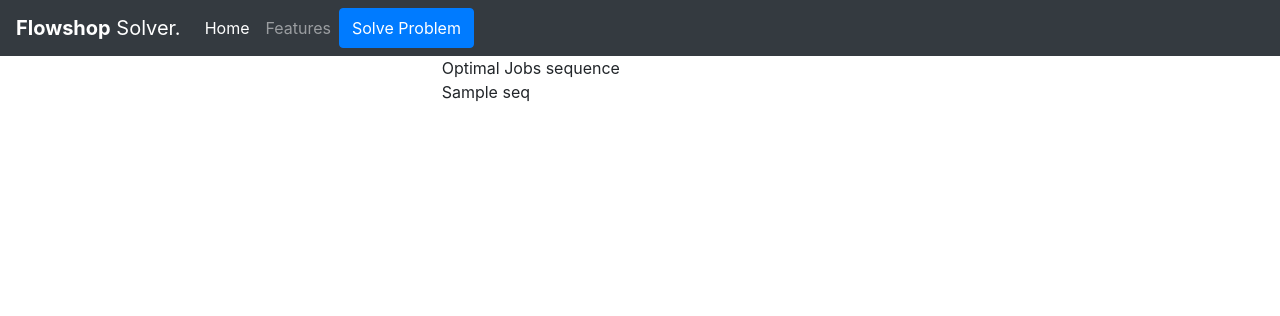
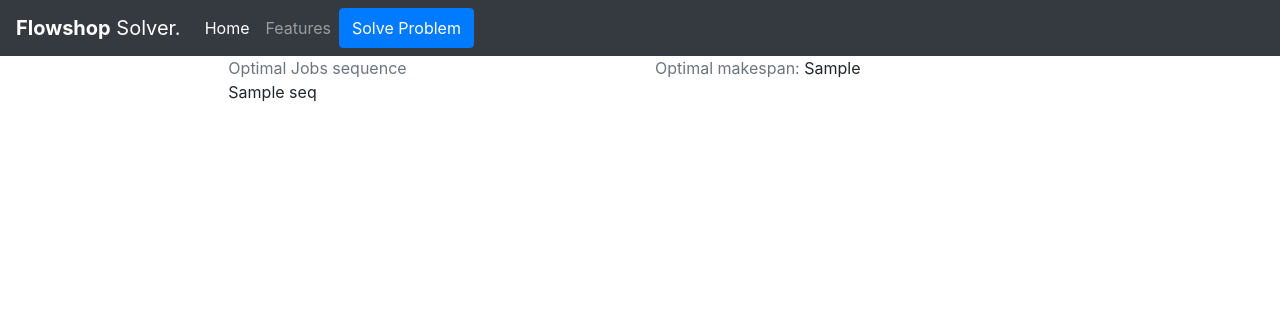
Before and after one commit to omega-coder/flowshop_scheduling_problem, a Flask app: template templates/index.html in a window 1280 px wide. Shown: the top 316 px of the page. Run offline with Flask 2, Linux system fonts and the light colour scheme; the template is opened without the code that fills it: most values are stand-ins (such as "Sample title", 1, 10 or a date in 2020); some libraries are stand-ins or nearby versions.

Commit message:
Adds optimal makespan in template page

```diff
--- a/templates/index.html
+++ b/templates/index.html
@@ -30,8 +30,11 @@
   <div class="container-fluid">
     <div class="row justify-content-md-center">
         <div class="col col-md-4">
-          <span>Optimal Jobs sequence</span><br>
+          <span class="text-muted">Optimal Jobs sequence</span><br>
           <span id='sequence'>{{ seq }}</span>
+        </div>
+        <div class="col-md-4">
+          <span class="text-muted">Optimal makespan: </span><span id="opt_makespan">{{ opt_makespan }}</span>
         </div>
     </div>
     <div class="row">
```
